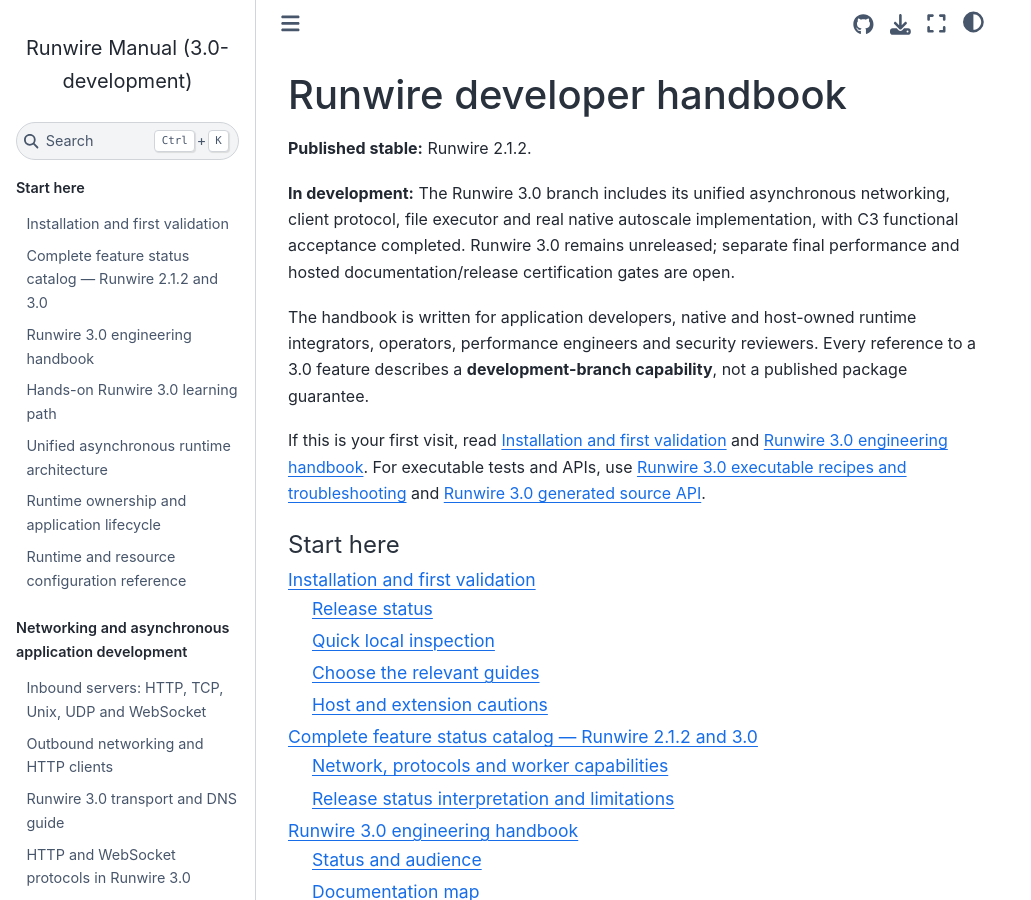
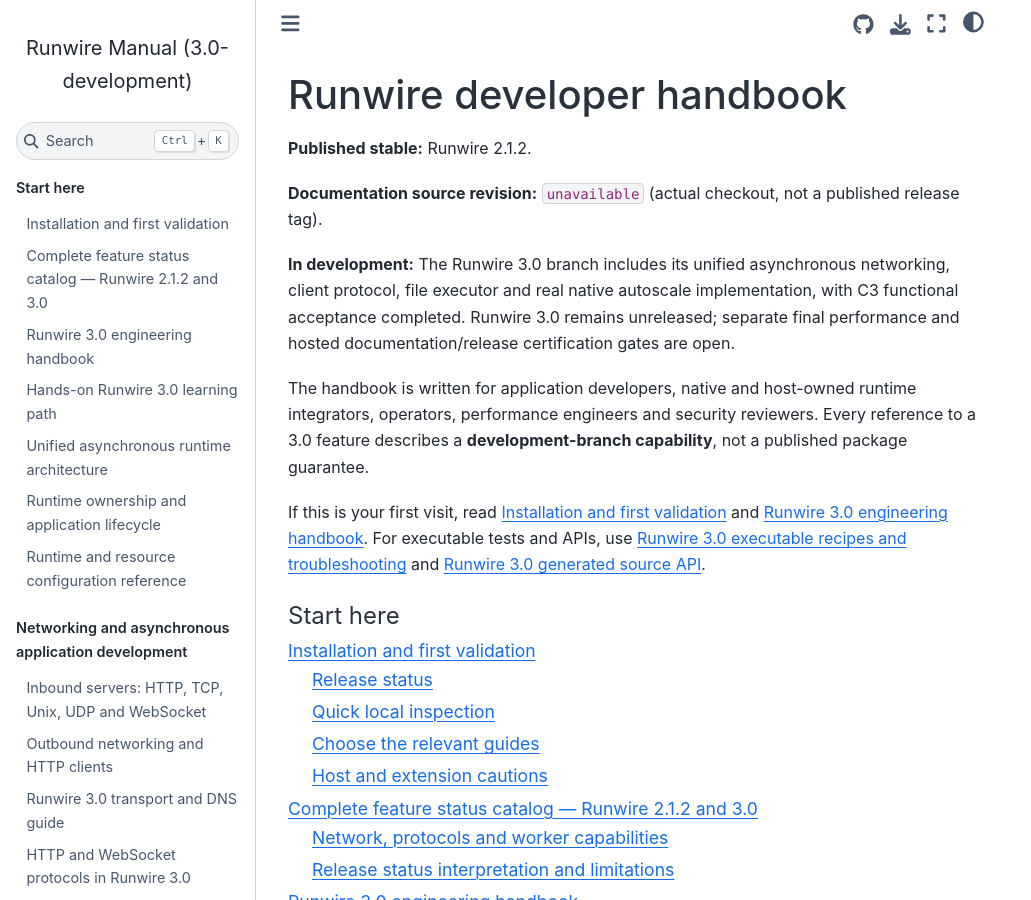
Before and after one commit to infocyph/Runwire, a Sphinx documentation site: the page built from docs/index.rst, in a window 1280 px wide and 900 px high. Shown: the whole window, without its empty margins (0-1031 px from the left). Built offline with Sphinx 7.4.7 and the Sphinx Book theme 1.1.4, drawn with Linux system fonts in a browser that asks for light colours; some of the changed lines change nothing that is shown.

Commit message:
docs(c4): enforce source-pinned hosted RTD preview and Sphinx provenance

```diff
--- a/docs/conf.py
+++ b/docs/conf.py
@@ -1,5 +1,7 @@
 """Runwire RST-only Sphinx site; internal Markdown plans are excluded."""
 import os
+import re
+import subprocess
 import sys
 from pathlib import Path
 from pygments.lexers.web import PhpLexer
@@ -31,3 +33,15 @@
 sys.path.insert(0, str(Path(__file__).resolve().parent))
 from build_api_reference import generate as generate_api_reference
 generate_api_reference()
+
+# The hosted build must display its actual checkout revision, not a claimed tag.
+try:
+    _revision = subprocess.check_output(
+        ["git", "rev-parse", "HEAD"], cwd=Path(__file__).resolve().parent.parent,
+        text=True, stderr=subprocess.DEVNULL,
+    ).strip()
+except (OSError, subprocess.CalledProcessError):
+    _revision = ""
+if not re.fullmatch(r"[0-9a-f]{40}", _revision):
+    _revision = "unavailable"
+rst_prolog = f".. |runwire_source_revision| replace:: ``{_revision}``"
--- a/docs/index.rst
+++ b/docs/index.rst
@@ -5,6 +5,8 @@
 ===========================
 
 **Published stable:** Runwire 2.1.2.
+
+**Documentation source revision:** |runwire_source_revision| (actual checkout, not a published release tag).
 
 **In development:** The Runwire 3.0 branch includes its unified
 asynchronous networking, client protocol, file executor and real native
```
Also changed, not shown: 2 other files.
